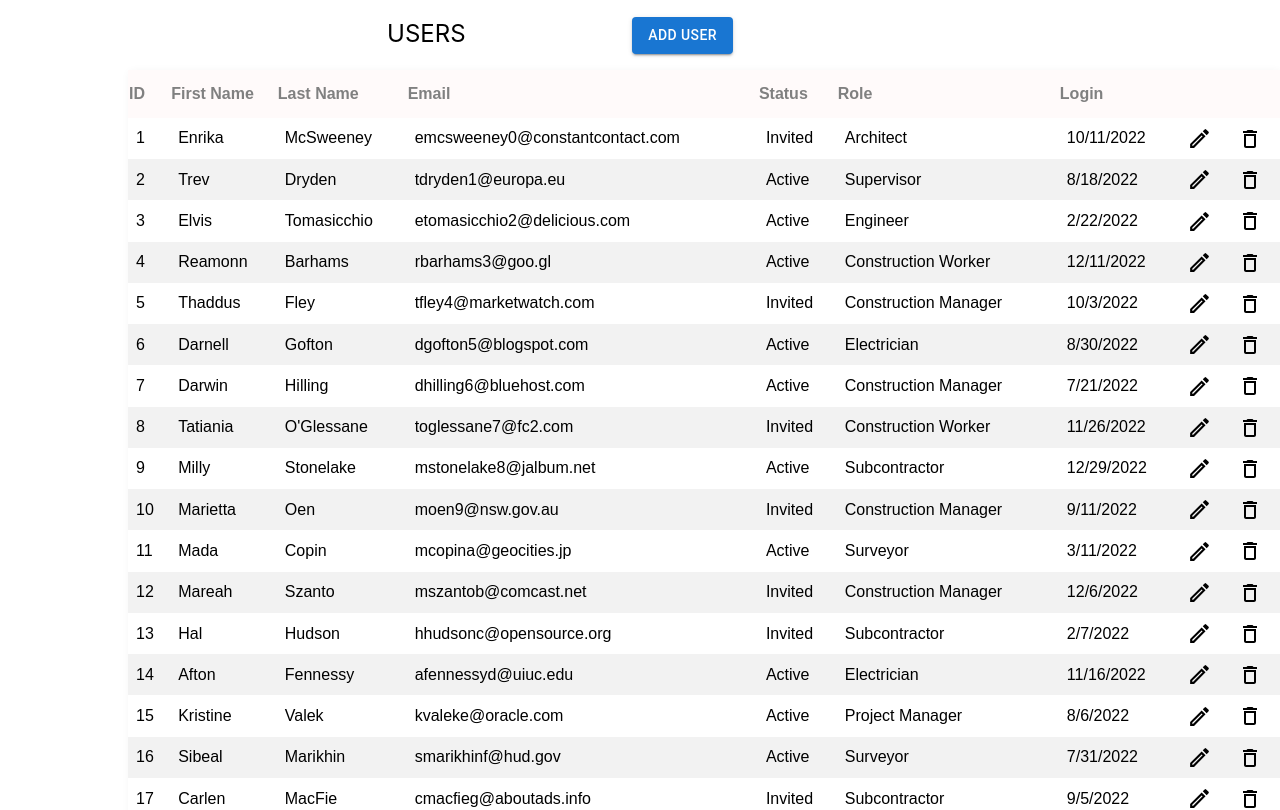
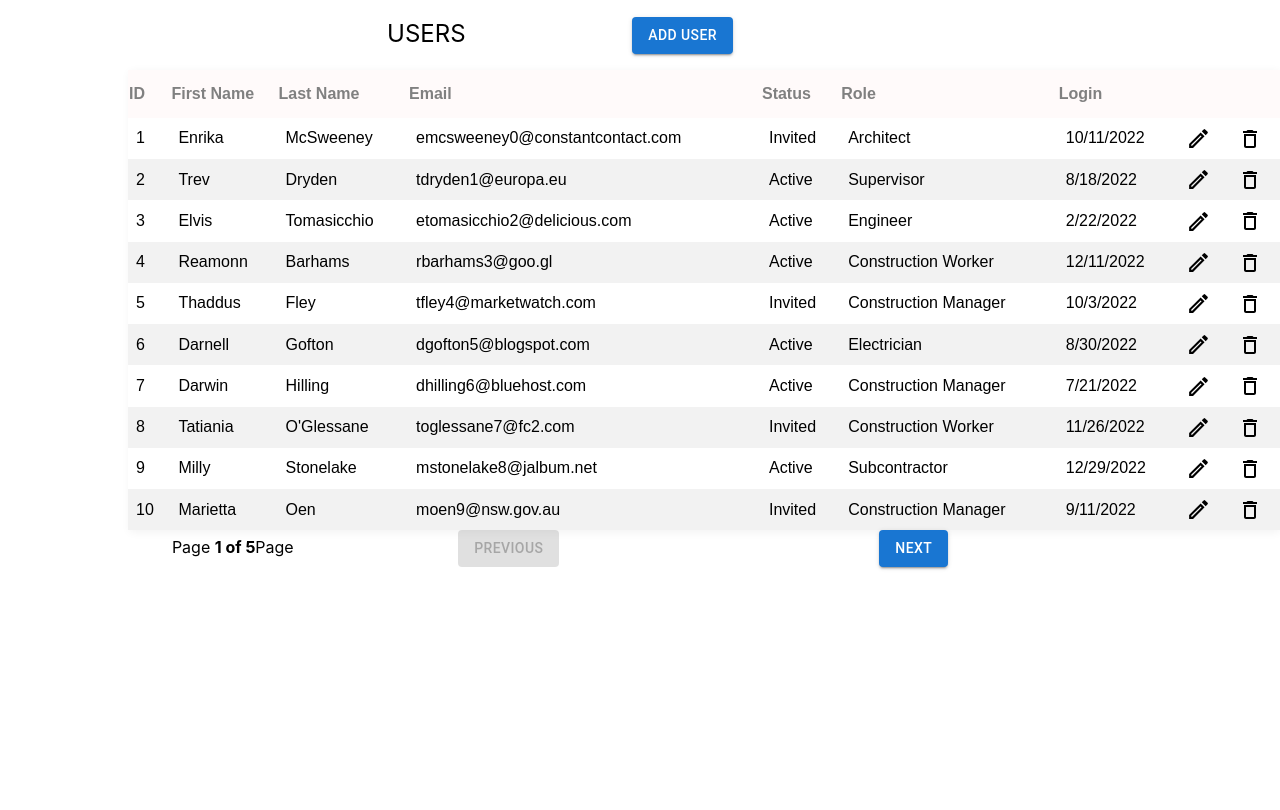
Before and after one commit to ambikabongirwar/UsersPage, a React (Create React App) app: page / in a window 1280 px wide. Shown: the top 810 px of the page. Built offline with nearby package versions, Linux system fonts and the light colour scheme.

Commit message:
added basic pagination

```diff
--- a/src/Components/UsersTable.tsx
+++ b/src/Components/UsersTable.tsx
@@ -1,5 +1,5 @@
 import React, { useEffect, useMemo, useRef, useState } from 'react'
-import { useTable, Column, useSortBy } from 'react-table'
+import { useTable, Column, useSortBy, usePagination } from 'react-table'
 import MOCK_DATA from "./MOCK_DATA.json"
 import { IUser } from './Types'
 import './table.css'
@@ -78,15 +78,24 @@ export default function UsersTable() {
             columns,
             data
         },
-        useSortBy)
+        useSortBy,
+        usePagination)
 
     const {
         getTableProps,
         getTableBodyProps,
         headerGroups,
-        rows,
+        page,
+        nextPage,
+        previousPage,
         prepareRow,
+        canNextPage,
+        canPreviousPage,
+        pageOptions,
+        state,
     } = tableInstance
+
+    const { pageIndex } = state
 
     useEffect(() => {
         editModalRef.current = modalData;
@@ -131,7 +140,7 @@ export default function UsersTable() {
         </thead>
         <tbody {...getTableBodyProps()}>
             {
-                rows.map(row => {
+                page.map(row => {
                     prepareRow(row)
                     return(
                         <tr {...row.getRowProps()}>
@@ -144,6 +153,17 @@ export default function UsersTable() {
             }
         </tbody>
         </table>
+        <div>
+            <span>
+                Page{" "}
+                <strong>
+                    {pageIndex + 1} of {pageOptions.length}
+                </strong>
+                Page{" "}
+            </span>
+            <Button sx={{mx: 20 }} variant="contained" onClick={() => previousPage()} disabled={!canPreviousPage}>Previous</Button>
+            <Button sx={{mx: 20 }} variant="contained" onClick={() => nextPage()} disabled={!canNextPage}>Next</Button>
+        </div>
     </Container>
     { modalData.id !== -1 ? <LookForClicks></LookForClicks> : <p></p>}
     </>
```
